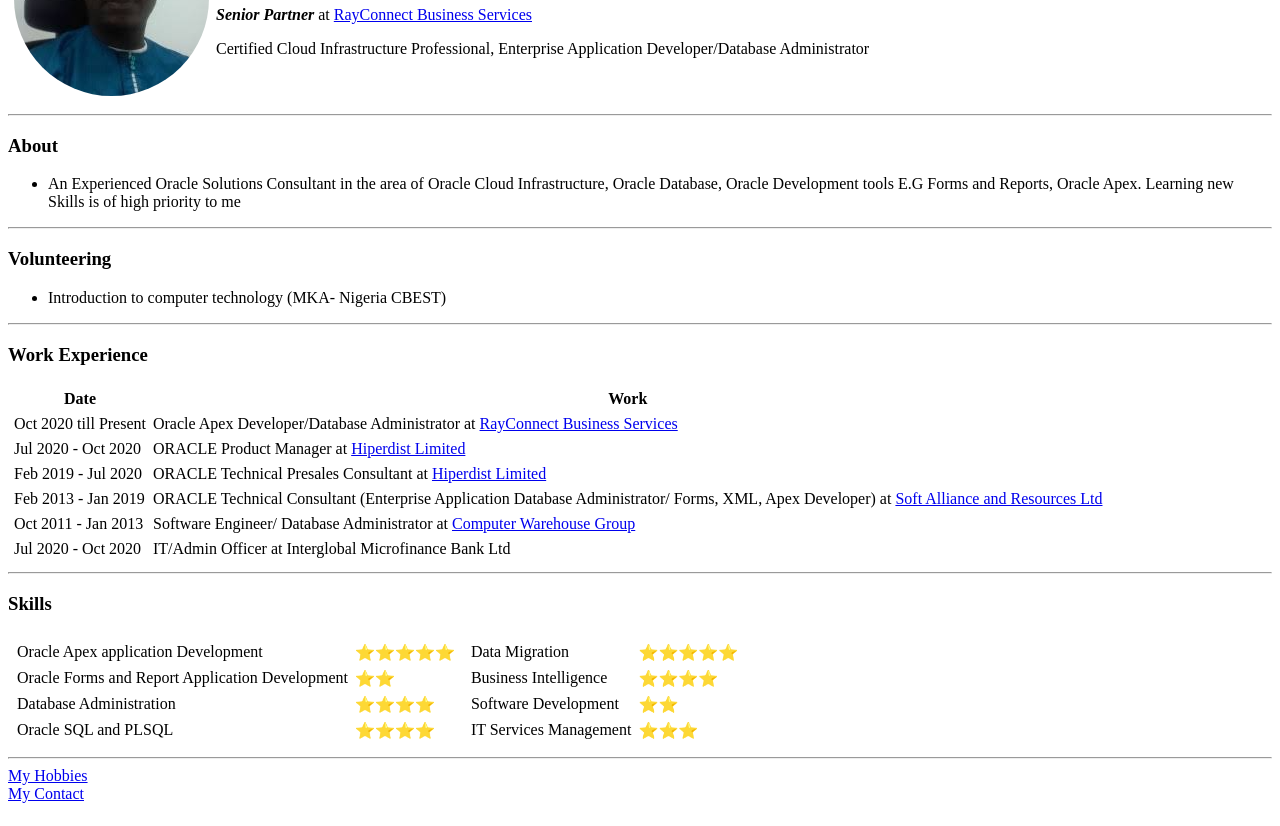
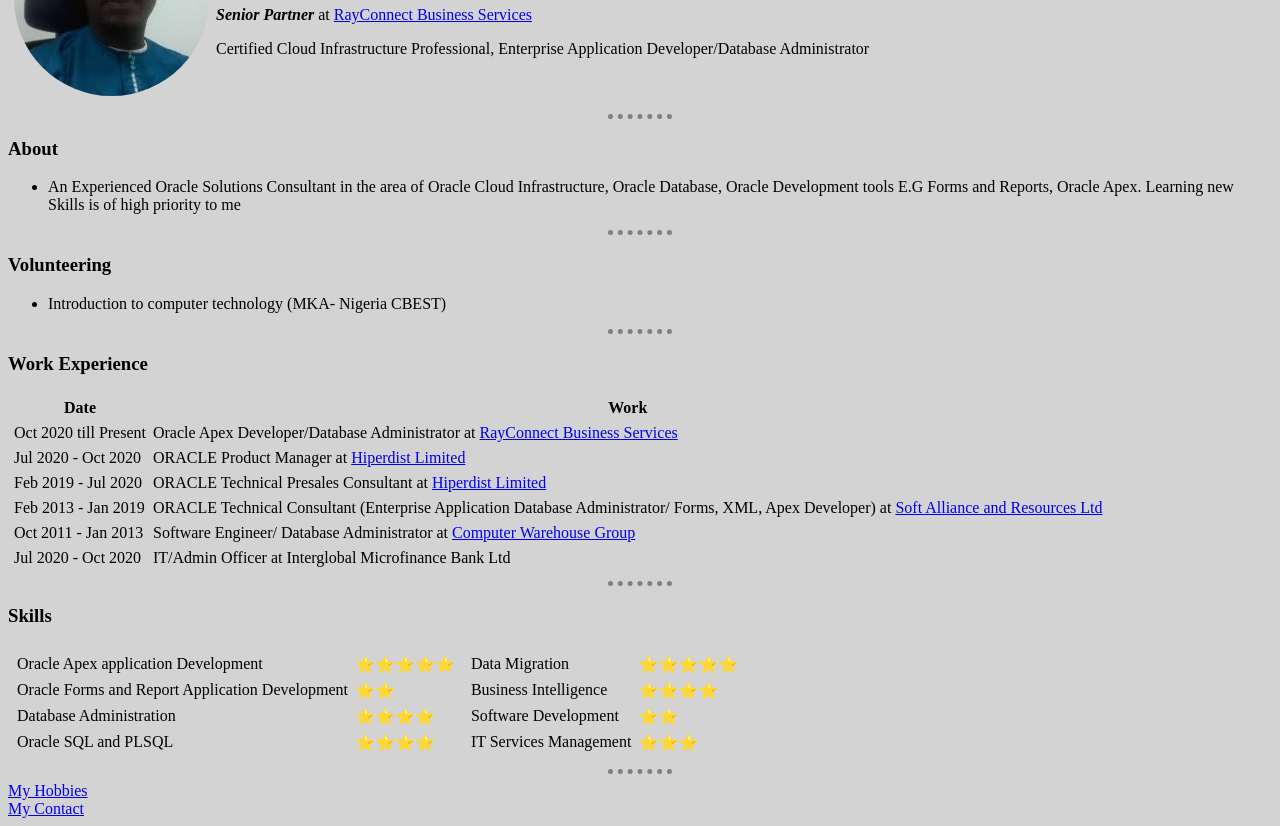
Before and after one commit to oloyeajani/cv, a plain HTML site: page index.html in a window 1280 px wide. Shown: the part 113-939 px from the top of the page. Drawn offline with Linux system fonts and the light colour scheme.

Commit message:
Add files via upload

```diff
--- a/index.html
+++ b/index.html
@@ -4,6 +4,22 @@
 <head>
   <meta charset="utf-8">
   <title>💚Oloye's Personal Site</title>
+
+  <style>
+	body{
+	 background-color: lightgray;
+	 }
+
+	 hr{
+		border-style: none;
+		border-top-style: dotted;
+		border-color: grey;
+		border-width: 5px;
+		width:5%;
+	 }
+
+  </style>
+
 </head>
 
 <body>
```
